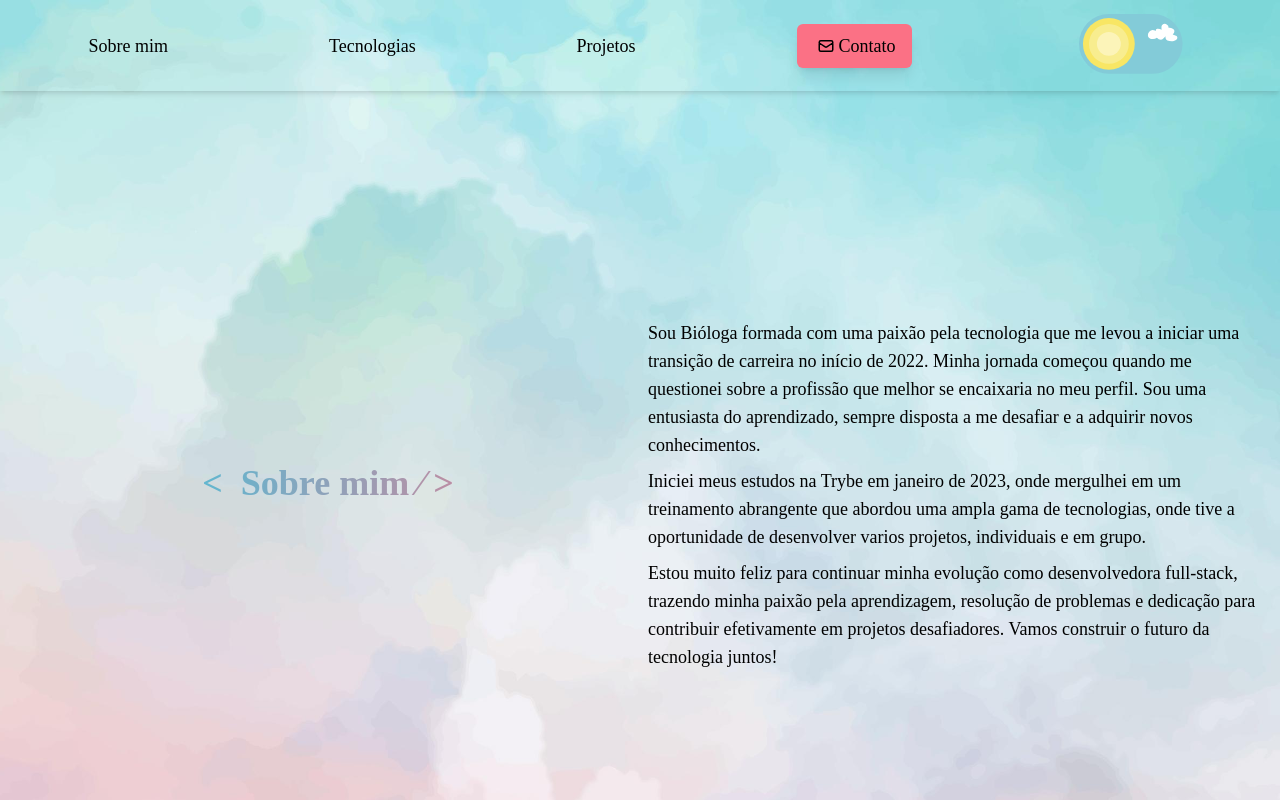
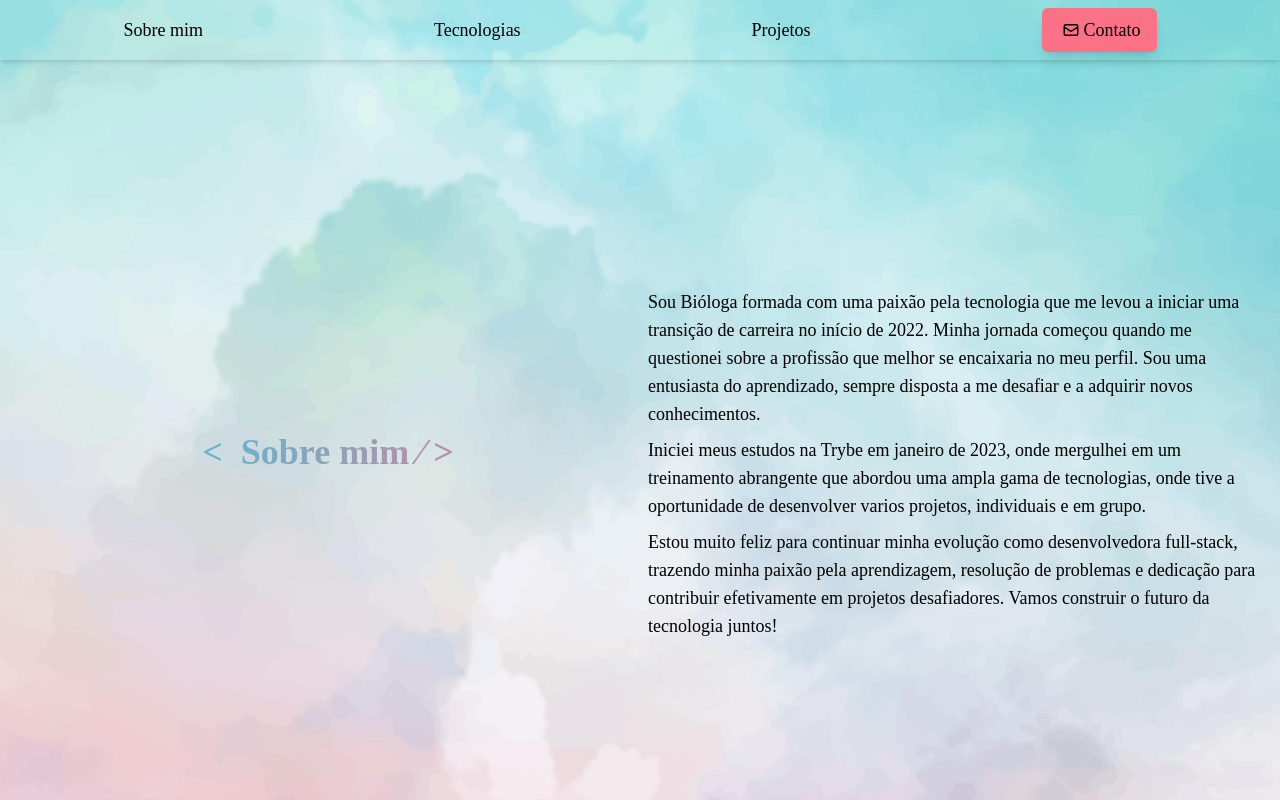
Before and after one commit to PalomaWink/portifolio, a Next.js app: page /sobre in a window 1280 px wide. Shown: the top 800 px of the page. Built offline with nearby package versions, Linux system fonts and the light colour scheme.

Commit message:
feat: Comentando toggle que sera o dark mode

```diff
--- a/src/app/components/Navbar.jsx
+++ b/src/app/components/Navbar.jsx
@@ -1,7 +1,7 @@
 "use client"
 import Link from 'next/link'
 import { HiOutlineMail } from "react-icons/hi";
-import ThemeToggleButton from './botoes/Toggle';
+// import ThemeToggleButton from './botoes/Toggle';
 
 
 export default function Navbar() {
@@ -27,9 +27,9 @@ export default function Navbar() {
           <HiOutlineMail className='m-1' /> Contato
         </div>
       </Link>
-      <button type='button'>
+      {/* <button type='button'>
         <ThemeToggleButton  />
-      </button>
+      </button> */}
 
     </div>
   )
```
